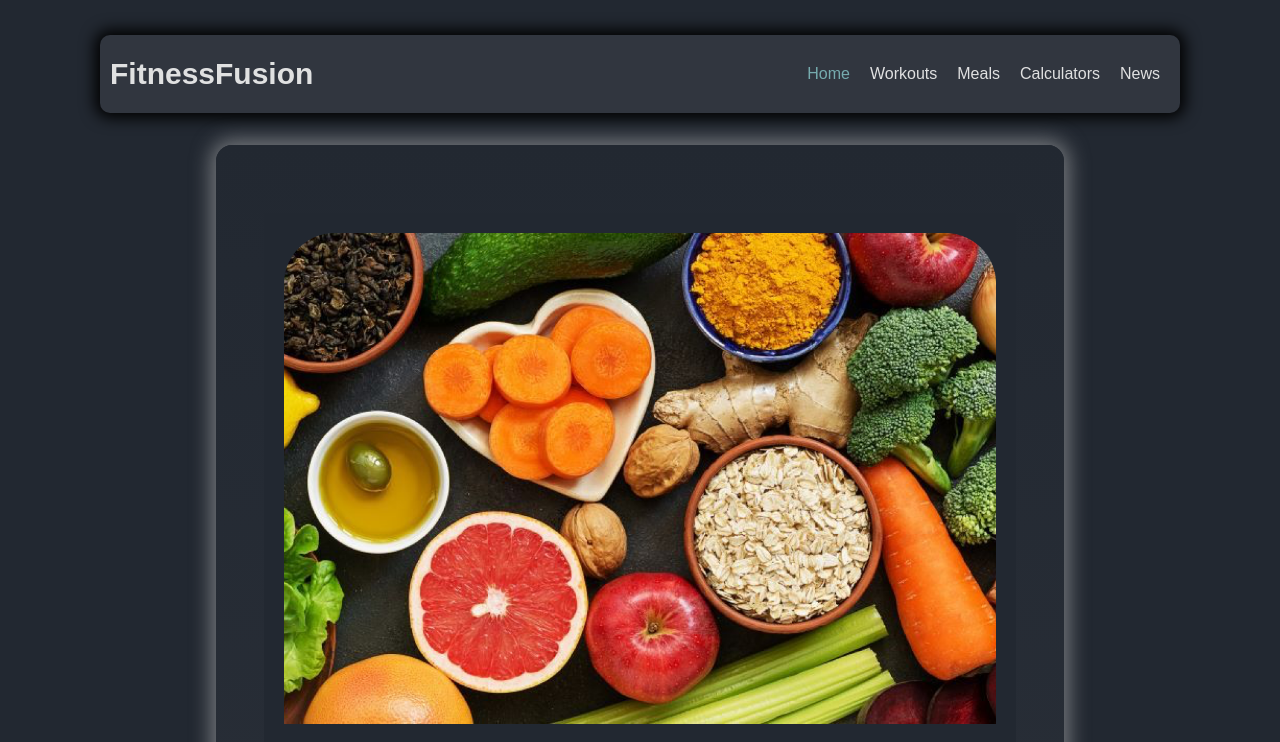
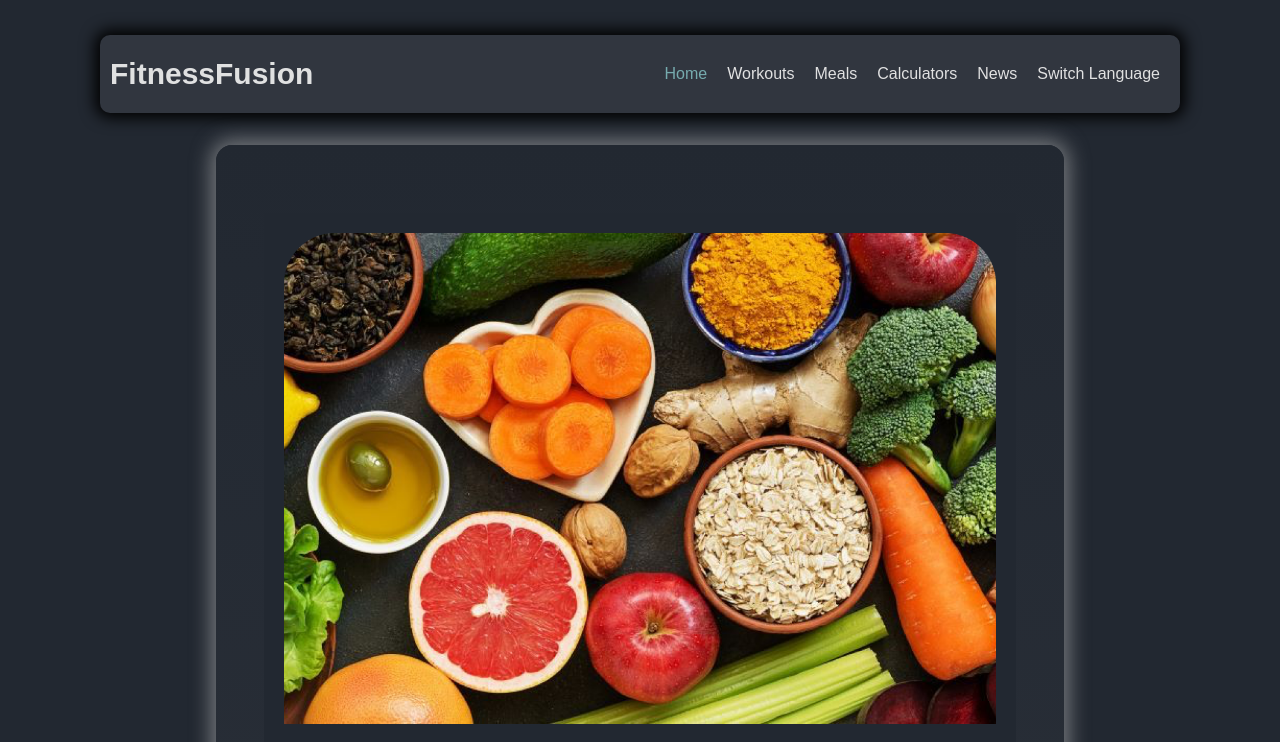
Before and after one commit to SEG3125-A/Lab8_Group16, a React (Create React App) app in the folder fitness-website/: page / in a window 1280 px wide. Shown: the top 742 px of the page. Built offline with nearby package versions, Linux system fonts and the light colour scheme.

Commit message:
added the language button

```diff
--- a/fitness-website/src/App.js
+++ b/fitness-website/src/App.js
@@ -1,3 +1,4 @@
+import React, { useState } from 'react';
 import './App.css';
 import HomePage from "./HomePage";
 import Navbar from "./Navbar";
@@ -5,28 +6,32 @@ import {
     BrowserRouter,
     Routes,
     Route,
-    NavLink
 } from "react-router-dom";
-import React from "react";
 import Workouts from "./Workouts";
 import Meals from "./Meals";
 import News from "./News";
 import Calculators from "./Calculators";
 
 function App() {
+    const [language, setLanguage] = useState('english');
+
+    const toggleLanguage = () => {
+        setLanguage(language === 'english' ? 'french' : 'english');
+    };
+
     return (
         <div className="App">
             <BrowserRouter>
                 <header>
-                    <Navbar/>
+                    <Navbar toggleLanguage={toggleLanguage} language={language} />
                 </header>
                 <main>
                     <Routes>
-                        <Route index element={<HomePage/>}/>
-                        <Route path="workouts" element={<Workouts/>}/>
-                        <Route path="meals" element={<Meals/>}/>
-                        <Route path="calculators" element={<Calculators/>}/>
-                        <Route path="news" element={<News/>}/>
+                        <Route index element={<HomePage language={language} />} />
+                        <Route path="workouts" element={<Workouts language={language} />} />
+                        <Route path="meals" element={<Meals language={language} />} />
+                        <Route path="calculators" element={<Calculators language={language} />} />
+                        <Route path="news" element={<News language={language} />} />
                     </Routes>
                 </main>
             </BrowserRouter>
--- a/fitness-website/src/Navbar.js
+++ b/fitness-website/src/Navbar.js
@@ -1,14 +1,21 @@
 import React from "react";
-import { NavLink } from "react-router-dom"
+import { NavLink } from "react-router-dom";
 
-function Navbar() {
-    return (<nav className="menu">
-        <div className="menu-logo">FitnessFusion</div>
-        <NavLink to="/" className={"menu-button"}>Home</NavLink>
-        <NavLink to="workouts" className={"menu-button"}>Workouts</NavLink>
-        <NavLink to="/meals" className={"menu-button"}>Meals</NavLink>
-        <NavLink to="/calculators" className={"menu-button"}>Calculators</NavLink>
-        <NavLink to="/news" className={"menu-button"}>News</NavLink>
-    </nav>)
+function Navbar({ toggleLanguage }) {
+    return (
+        <nav className="menu">
+            <div className="menu-logo">FitnessFusion</div>
+            <NavLink to="/" className="menu-button">Home</NavLink>
+            <NavLink to="workouts" className="menu-button">Workouts</NavLink>
+            <NavLink to="/meals" className="menu-button">Meals</NavLink>
+            <NavLink to="/calculators" className="menu-button">Calculators</NavLink>
+            <NavLink to="/news" className="menu-button">News</NavLink>
+            {/* Language toggle button */}
+            <button className="menu-button" onClick={toggleLanguage}>
+                Switch Language
+            </button>
+        </nav>
+    );
 }
+
 export default Navbar;
```
